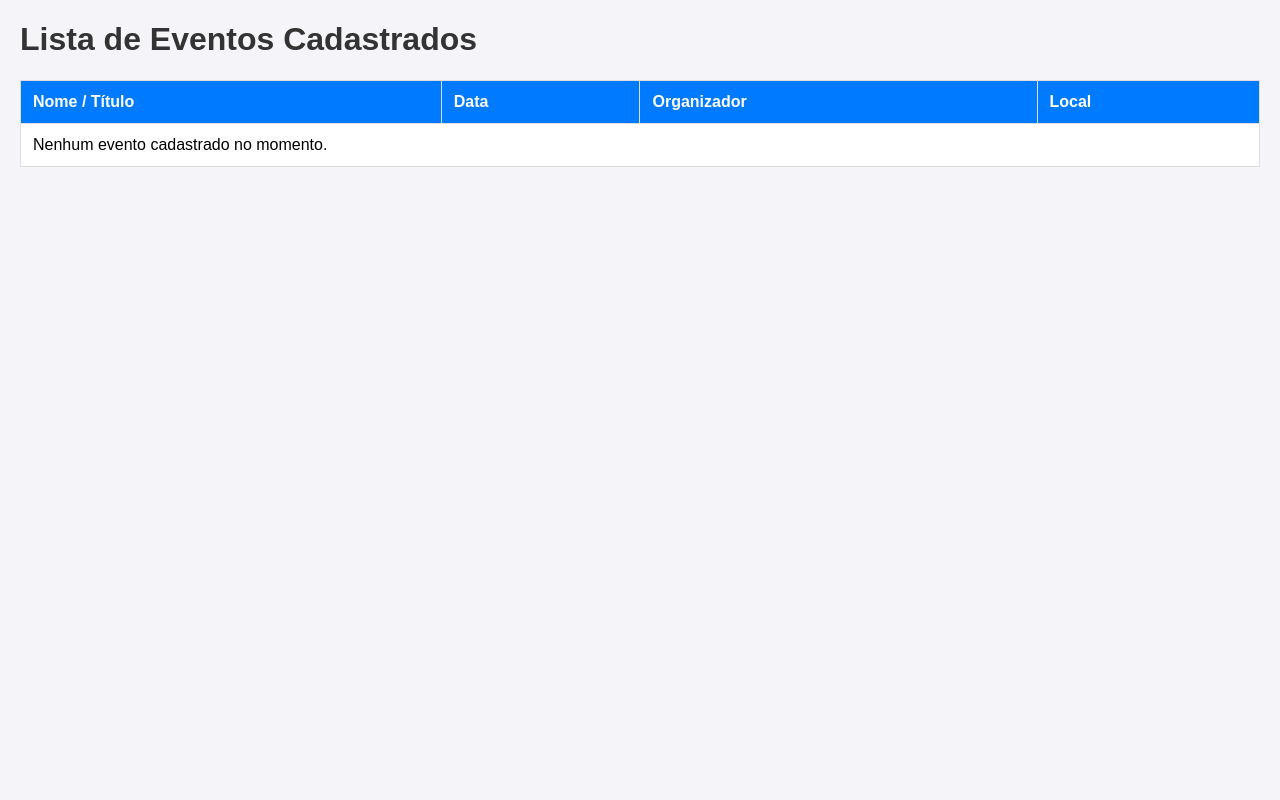
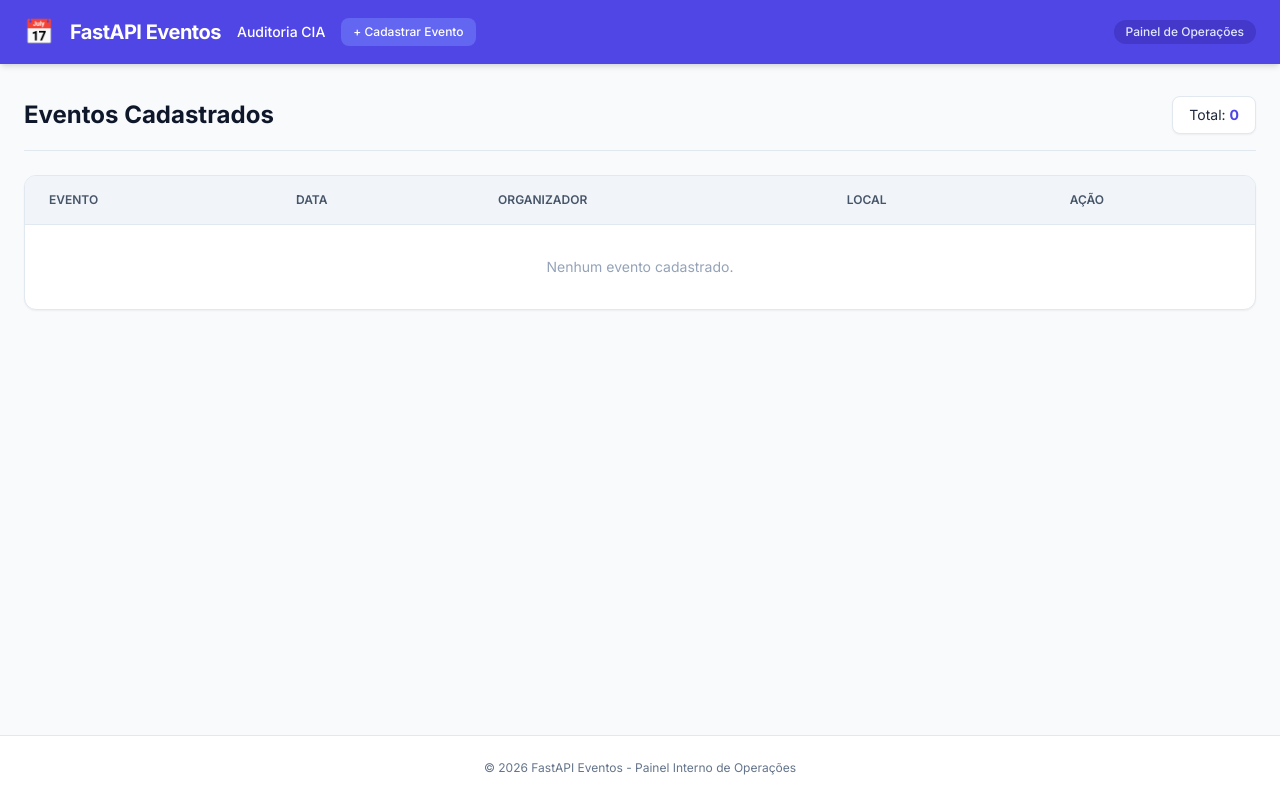
Before and after one commit to WeslleySoaresm/FastAPI-Eventos, a FastAPI app: page /event/ui in a window 1280 px wide. Run offline with FastAPI, Linux system fonts and the light colour scheme; some libraries are stand-ins or nearby versions.

Commit message:
Update README with new features, enhance event model, and add HTML templates for UI

```diff
--- a/main.py
+++ b/main.py
@@ -3,7 +3,7 @@ from fastapi.responses import RedirectResponse
 
 from router.events import event_router
 
-app = FastAPI(redoc_url="/redoc")
+app = FastAPI()
 
 app.include_router(event_router, prefix="/event")
 
--- a/models/events.py
+++ b/models/events.py
@@ -9,7 +9,7 @@ class Event(BaseModel):
     title: str
     date: str # ex: "2026-09-20"
     organizer: str #organizador
-    image: str
+    image: Optional[str] = None
     description: str
     tags: List[str]
     location: str
--- a/router/events.py
+++ b/router/events.py
@@ -1,9 +1,9 @@
 from typing import List
 
-from fastapi import APIRouter, HTTPException, Request, status
+from fastapi import APIRouter, Form, HTTPException, Request, status
 from models.events import Event
 
-from fastapi.responses import HTMLResponse
+from fastapi.responses import HTMLResponse, RedirectResponse
 from fastapi.templating import Jinja2Templates
 from data.db import events #Importando o db que esta em memoria
 
@@ -16,10 +16,11 @@ event_router = APIRouter(
 # Configura o diretório de templates Jinja2
 templates = Jinja2Templates(directory="templates")
 
+# -------------------------------------------------------------
+# Rotas HTML (Interface de Usuário)
+# -------------------------------------------------------------
 
-# -------------------------------------------------------------
-# 1. Rota HTML (Renderiza o template via Jinja2)
-# -------------------------------------------------------------
+# 1. Rota principal da UI (lista de eventos)
 @event_router.get("/ui", response_class=HTMLResponse)
 async def render_events_page(request: Request):
     return templates.TemplateResponse(
@@ -27,23 +28,86 @@ async def render_events_page(request: Request):
         {"request": request, "events": events}
     )
 
-# 1. Rota principal para listar todos os eventos (com validação e documentação)
+# 2. Rota de auditoria
+@event_router.get("/ui/audit", response_class=HTMLResponse)
+async def render_cia_audit_page(request: Request):
+    return templates.TemplateResponse(
+        "cia_audit.html",
+        {"request": request}
+    )
+
+# 3. Rota para exibir o formulário (DEVE vir ANTES de /ui/{id})
+@event_router.get("/ui/new", response_class=HTMLResponse)
+async def render_new_event_form(request: Request):
+    return templates.TemplateResponse(
+        "new_event.html",
+        {"request": request}
+    )
+
+# 4. Rota POST para processar o formulário
+@event_router.post("/ui/new")
+async def create_event_from_form(
+    title: str = Form(...),
+    date: str = Form(...),
+    organizer: str = Form(...),
+    image: str = Form(...),
+    description: str = Form(...),
+    tags: str = Form(...),
+    location: str = Form(...)
+):
+    tag_list = [tag.strip() for tag in tags.split(",") if tag.strip()]
+
+    max_id = max((e.id if isinstance(e, Event) else e.get("id", 0) for e in events), default=0)
+
+    new_event = Event(
+        id=max_id + 1,
+        title=title,
+        date=date,
+        organizer=organizer,
+        image=image,
+        description=description,
+        tags=tag_list,
+        location=location
+    )
+
+    events.append(new_event)
+
+    return RedirectResponse(url="/event/ui", status_code=status.HTTP_303_SEE_OTHER)
+
+# 5. Rota detalhe por ID (DEVE vir DEPOIS de rotas estáticas como /ui/new)
+@event_router.get("/ui/{id}", response_class=HTMLResponse)
+async def render_event_detail(request: Request, id: int):
+    for event in events:
+        event_id = event.id if isinstance(event, Event) else event.get("id")
+        if event_id == id:
+            return templates.TemplateResponse(
+                "event_detail.html",
+                {"request": request, "event": event}
+            )
+
+    raise HTTPException(
+        status_code=status.HTTP_404_NOT_FOUND,
+        detail="Event not found"
+    )
+
+
+# -------------------------------------------------------------
+# Rotas JSON (API REST)
+# -------------------------------------------------------------
+
 @event_router.get("/", response_model=List[Event])
 async def retrieve_all_events() -> List[Event]:
     return events
 
 
-# 2. Rota sem response_model (deve vir antes de /{id})
 @event_router.get("/not_response_model")
 async def retrieve_all_events_no_model():
     return events
 
 
-# 3. Rota com parâmetro dinâmico /{id}
 @event_router.get("/{id}", response_model=Event)
 async def retrieve_event(id: int) -> Event:
     for event in events:
-        # Suporta tanto objetos Pydantic quanto dicionários na lista
         event_id = event.id if isinstance(event, Event) else event.get("id")
         if event_id == id:
             return event
@@ -54,19 +118,8 @@ async def retrieve_event(id: int) -> Event:
     )
 
 
-# 4. Rota para criar um novo evento com ID automático
 @event_router.post("/new", status_code=status.HTTP_201_CREATED)
 async def create_event(body: Event) -> dict:
-    events.append({
-    "id": 99,
-    "title": "Evento de Teste",
-    "image": "https://linktomyimage.com/image.png",
-    "description": "Testando filtragem do Pydantic",
-    "tags": ["teste"],
-    "location": "Online",
-    "internal_notes": "SENHA DO ZOOM: 123456"
-    })
-    # Calcula o próximo ID de forma segura
     max_id = max((e.id if isinstance(e, Event) else e.get("id", 0) for e in events), default=0)
     body.id = max_id + 1
 
--- /dev/null
+++ b/templates/base.html
@@ -0,0 +1,39 @@
+<!DOCTYPE html>
+<html lang="pt-br">
+<head>
+    <meta charset="UTF-8">
+    <meta name="viewport" content="width=device-width, initial-scale=1.0">
+    <title>{% block title %}FastAPI Eventos{% endblock %}</title>
+    <script src="https://cdn.tailwindcss.com"></script>
+    <link href="https://fonts.googleapis.com/css2?family=Inter:wght@400;500;600;700&display=swap" rel="stylesheet">
+    <style> body { font-family: 'Inter', sans-serif; } </style>
+</head>
+<body class="bg-slate-50 text-slate-800 min-h-screen flex flex-col justify-between">
+
+    <!-- Cabeçalho Compartilhado -->
+    <nav class="bg-indigo-600 text-white shadow-md">
+        <div class="max-w-7xl mx-auto px-6 py-4 flex justify-between items-center">
+            <div class="flex items-center space-x-4">
+                <span class="text-2xl">📅</span>
+                <a href="/event/ui" class="text-xl font-bold tracking-tight hover:text-indigo-100 transition-colors">FastAPI Eventos</a>
+                <a href="/event/ui/audit" class="hover:text-indigo-200 transition-colors text-sm font-medium">Auditoria CIA</a>
+                <a href="/event/ui/new" class="bg-indigo-500 hover:bg-indigo-400 text-white text-xs px-3 py-1.5 rounded-lg font-medium transition-colors">
+                    + Cadastrar Evento
+                </a>
+            </div>
+            <span class="bg-indigo-700 text-indigo-100 text-xs px-3 py-1 rounded-full font-medium">Painel de Operações</span>
+        </div>
+    </nav>
+
+    <!-- Conteúdo Dinâmico -->
+    <main class="max-w-7xl mx-auto px-6 py-8 mb-auto w-full">
+        {% block content %}{% endblock %}
+    </main>
+
+    <!-- Rodapé Compartilhado -->
+    <footer class="bg-white border-t border-slate-200 py-6 mt-12 text-center text-xs text-slate-500">
+        <p>© 2026 FastAPI Eventos - Painel Interno de Operações</p>
+    </footer>
+
+</body>
+</html>
--- a/templates/events.html
+++ b/templates/events.html
@@ -1,43 +1,43 @@
-<!DOCTYPE html>
-<html lang="pt-br">
-<head>
-    <meta charset="UTF-8">
-    <title>Painel de Eventos - Operações</title>
-    <style>
-        body { font-family: Arial, sans-serif; margin: 20px; background-color: #f4f4f9; }
-        h1 { color: #333; }
-        table { width: 100%; border-collapse: collapse; background: #fff; margin-top: 20px; }
-        th, td { border: 1px solid #ddd; padding: 12px; text-align: left; }
-        th { background-color: #007bff; color: white; }
-        tr:nth-child(even) { background-color: #f9f9f9; }
-    </style>
-</head>
-<body>
-    <h1>Lista de Eventos Cadastrados</h1>
+{% extends "base.html" %}
 
-    <table>
+{% block title %}Lista de Eventos - Operações{% endblock %}
+
+{% block content %}
+<div class="flex justify-between items-center mb-6 pb-4 border-b border-slate-200">
+    <h2 class="text-2xl font-bold text-slate-900">Eventos Cadastrados</h2>
+    <span class="bg-white px-4 py-2 rounded-lg border border-slate-200 shadow-sm text-sm">
+        Total: <strong class="text-indigo-600">{{ events|length }}</strong>
+    </span>
+</div>
+
+<div class="bg-white rounded-xl shadow-sm border border-slate-200 overflow-hidden">
+    <table class="w-full text-left border-collapse">
         <thead>
-            <tr>
-                <th>Nome / Título</th>
-                <th>Data</th>
-                <th>Organizador</th>
-                <th>Local</th>
+            <tr class="bg-slate-100 border-b border-slate-200 text-slate-600 uppercase text-xs">
+                <th class="px-6 py-4 font-semibold">Evento</th>
+                <th class="px-6 py-4 font-semibold">Data</th>
+                <th class="px-6 py-4 font-semibold">Organizador</th>
+                <th class="px-6 py-4 font-semibold">Local</th>
+                <th class="px-6 py-4 font-semibold">Ação</th>
             </tr>
         </thead>
-        <tbody>
+        <tbody class="divide-y divide-slate-100 text-sm">
             {% for event in events %}
-            <tr>
-                <td><strong>{{ event.title }}</strong></td>
-                <td>{{ event.date }}</td>
-                <td>{{ event.organizer }}</td>
-                <td>{{ event.location }}</td>
+            <tr class="hover:bg-slate-50">
+                <td class="px-6 py-4 font-semibold text-slate-900">{{ event.title }}</td>
+                <td class="px-6 py-4 text-slate-600">{{ event.date if event.date else 'N/A' }}</td>
+                <td class="px-6 py-4 text-slate-600">{{ event.organizer if event.organizer else 'N/A' }}</td>
+                <td class="px-6 py-4 text-slate-600">📍 {{ event.location }}</td>
+                <td class="px-6 py-4">
+                    <a href="/event/ui/{{ event.id }}" class="text-indigo-600 hover:text-indigo-800 font-medium">Ver detalhes →</a>
+                </td>
             </tr>
             {% else %}
             <tr>
-                <td colspan="4">Nenhum evento cadastrado no momento.</td>
+                <td colspan="5" class="px-6 py-8 text-center text-slate-400">Nenhum evento cadastrado.</td>
             </tr>
             {% endfor %}
         </tbody>
     </table>
-</body>
-</html>
+</div>
+{% endblock %}
```
Also changed, not shown: templates/cia_audit.html (added, +105 -0 lines), templates/event_detail.html (added, +30 -0 lines), templates/new_event.html (added, +73 -0 lines), README.md.
